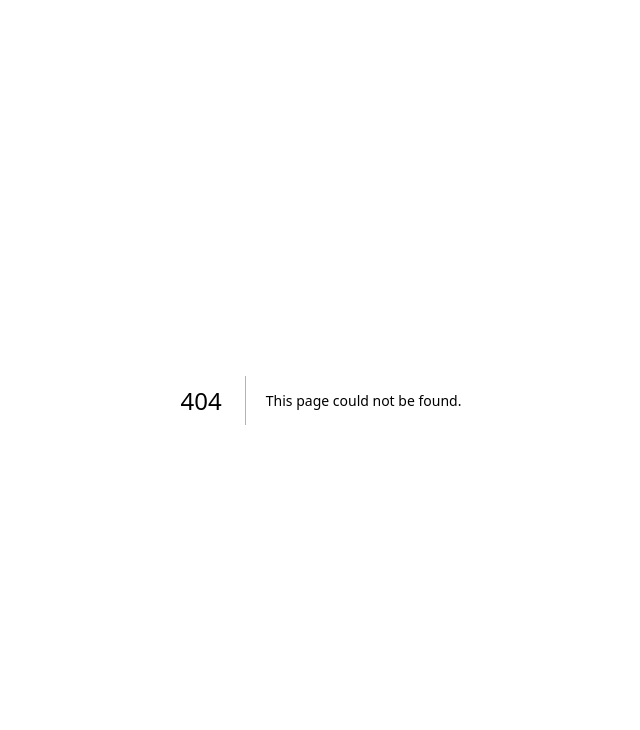
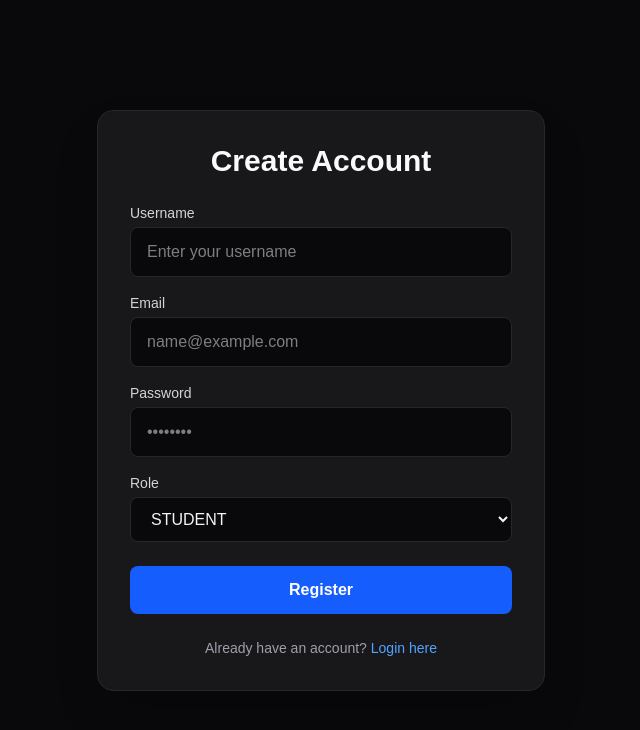
Before and after one commit to Kavinda-Gayashan-Hettige/Student-Management-System-Frontend-Repository, a Next.js app: page /register in a window 1280 px wide. Before the commit this address had no page. Shown: the top 730 px of the page, without its empty margins (319-959 px from the left). Built offline with nearby package versions, Linux system fonts and the light colour scheme.

Commit message:
feat(auth): add register page UI

```diff
--- /dev/null
+++ b/app/register/page.tsx
@@ -0,0 +1,136 @@
+'use client';
+
+import { useState, FormEvent } from 'react';
+import { useRouter } from 'next/navigation';
+import Link from 'next/link';
+import axios from 'axios';
+
+export default function RegisterPage() {
+  const [username, setUsername] = useState('');
+  const [email, setEmail] = useState('');
+  const [password, setPassword] = useState('');
+  const [role, setRole] = useState('STUDENT');
+  const [error, setError] = useState('');
+  const [success, setSuccess] = useState('');
+  const [loading, setLoading] = useState(false);
+  const router = useRouter();
+
+  const handleRegister = async (e: FormEvent<HTMLFormElement>) => {
+    e.preventDefault();
+    setError('');
+    setSuccess('');
+    setLoading(true);
+
+    try {
+
+      await axios.post('http://localhost:8080/api/auth/register', {
+        username,
+        email,
+        password,
+        role,
+      });
+
+      setSuccess('Registration successful! Redirecting to login...');
+
+
+      setTimeout(() => {
+        router.push('/login');
+      }, 2000);
+
+    } catch (err: any) {
+      if (err.response) {
+        setError(err.response.data.message || 'Registration failed. Please check your inputs.');
+      } else {
+        setError('Unable to connect to the server.');
+      }
+    } finally {
+      setLoading(false);
+    }
+  };
+
+  return (
+    <div className="flex min-h-screen items-center justify-center bg-zinc-950 px-4 py-8">
+      <div className="w-full max-w-md rounded-2xl bg-zinc-900 p-8 shadow-2xl border border-zinc-800">
+        <h2 className="text-3xl font-bold text-center text-zinc-50 mb-6">Create Account</h2>
+
+        {error && (
+          <div className="mb-4 rounded-lg bg-red-500/10 p-3 text-sm text-red-400 border border-red-500/20">
+            {error}
+          </div>
+        )}
+
+        {success && (
+          <div className="mb-4 rounded-lg bg-green-500/10 p-3 text-sm text-green-400 border border-green-500/20">
+            {success}
+          </div>
+        )}
+
+        <form onSubmit={handleRegister} className="space-y-4">
+          <div>
+            <label className="block text-sm font-medium text-zinc-300 mb-1">Username</label>
+            <input
+              type="text"
+              value={username}
+              onChange={(e) => setUsername(e.target.value)}
+              required
+              className="w-full rounded-lg bg-zinc-950 border border-zinc-800 px-4 py-3 text-zinc-100 focus:border-blue-500 focus:outline-none"
+              placeholder="Enter your username"
+            />
+          </div>
+
+          <div>
+            <label className="block text-sm font-medium text-zinc-300 mb-1">Email</label>
+            <input
+              type="email"
+              value={email}
+              onChange={(e) => setEmail(e.target.value)}
+              required
+              className="w-full rounded-lg bg-zinc-950 border border-zinc-800 px-4 py-3 text-zinc-100 focus:border-blue-500 focus:outline-none"
+              placeholder="name@example.com"
+            />
+          </div>
+
+          <div>
+            <label className="block text-sm font-medium text-zinc-300 mb-1">Password</label>
+            <input
+              type="password"
+              value={password}
+              onChange={(e) => setPassword(e.target.value)}
+              required
+              className="w-full rounded-lg bg-zinc-950 border border-zinc-800 px-4 py-3 text-zinc-100 focus:border-blue-500 focus:outline-none"
+              placeholder="••••••••"
+            />
+          </div>
+
+          <div>
+            <label className="block text-sm font-medium text-zinc-300 mb-1">Role</label>
+            <select
+              value={role}
+              onChange={(e) => setRole(e.target.value)}
+              className="w-full rounded-lg bg-zinc-950 border border-zinc-800 px-4 py-3 text-zinc-100 focus:border-blue-500 focus:outline-none"
+            >
+              <option value="STUDENT">STUDENT</option>
+              <option value="ADMIN">ADMIN</option>
+              <option value="TEACHER">TEACHER</option>
+            </select>
+          </div>
+
+          <button
+            type="submit"
+            disabled={loading}
+            className="w-full rounded-lg bg-blue-600 py-3 font-semibold text-white transition hover:bg-blue-500 disabled:opacity-50 mt-2"
+          >
+            {loading ? 'Registering...' : 'Register'}
+          </button>
+        </form>
+
+        <p className="mt-6 text-center text-sm text-zinc-400">
+          Already have an account?{' '}
+          <Link href="/login" className="text-blue-400 hover:underline">
+            Login here
+          </Link>
+        </p>
+      </div>
+    </div>
+  );
+}
```
